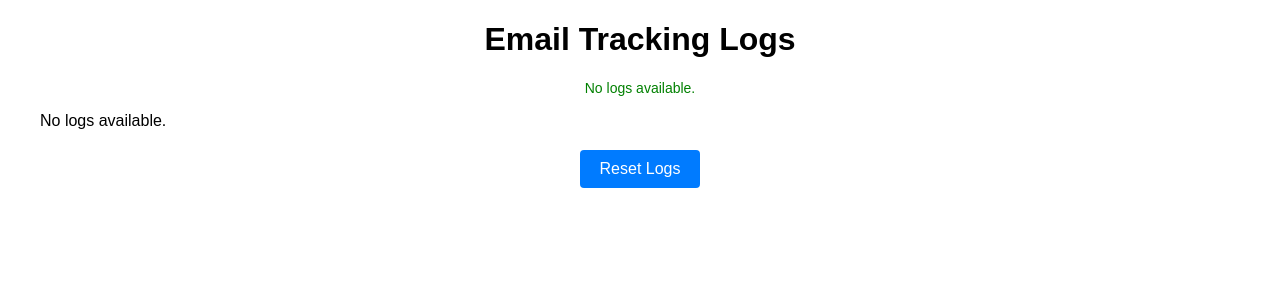
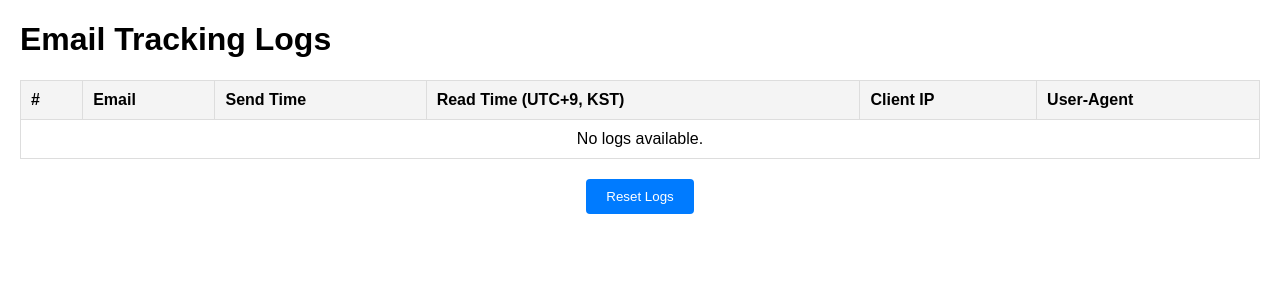
Before and after one commit to JitaeBae/tracking, a Flask app: page /logs in a window 1280 px wide. Shown: the top 300 px of the page. Run offline with Flask 3, Linux system fonts and the light colour scheme.

Commit message:
Update logs.html

```diff
--- a/templates/logs.html
+++ b/templates/logs.html
@@ -3,19 +3,11 @@
 <head>
     <meta charset="UTF-8">
     <meta name="viewport" content="width=device-width, initial-scale=1.0">
-    <title>Email Logs</title>
+    <title>Email Tracking Logs</title>
     <style>
         body {
             font-family: Arial, sans-serif;
             margin: 20px;
-            padding: 0;
-        }
-        .container {
-            max-width: 1200px;
-            margin: 0 auto;
-        }
-        h1 {
-            text-align: center;
         }
         table {
             width: 100%;
@@ -32,22 +24,14 @@
         th {
             background-color: #f4f4f4;
         }
-        .table-wrapper {
-            max-height: 400px;
-            overflow-x: auto;
-            overflow-y: auto;
-            border: 1px solid #ddd;
-        }
         .button-container {
             margin-top: 20px;
             text-align: center;
         }
         .reset-button {
-            display: inline-block;
             padding: 10px 20px;
-            font-size: 16px;
+            background-color: #007bff;
             color: #fff;
-            background-color: #007BFF;
             border: none;
             border-radius: 4px;
             cursor: pointer;
@@ -55,26 +39,10 @@
         .reset-button:hover {
             background-color: #0056b3;
         }
-        .feedback {
-            margin-top: 10px;
-            text-align: center;
-            color: green;
-            font-size: 14px;
-        }
     </style>
 </head>
 <body>
-    <div class="container">
     <h1>Email Tracking Logs</h1>
-
-        <!-- Feedback message -->
-        {% if feedback_message %}
-            <p class="feedback">{{ feedback_message }}</p>
-        {% endif %}
-
-        <!-- Email logs table -->
-        {% if email_status %}
-            <div class="table-wrapper">
     <table>
         <thead>
             <tr>
@@ -87,6 +55,7 @@
             </tr>
         </thead>
         <tbody>
+            {% if email_status %}
                 {% for log in email_status %}
                     <tr>
                         <td>{{ loop.index }}</td>
@@ -97,19 +66,19 @@
                         <td>{{ log.user_agent }}</td>
                     </tr>
                 {% endfor %}
+            {% else %}
+                <tr>
+                    <td colspan="6" style="text-align: center;">No logs available.</td>
+                </tr>
+            {% endif %}
         </tbody>
     </table>
-            </div>
-        {% else %}
-            <p>No logs available.</p>
-        {% endif %}
 
-        <!-- Reset Logs Button -->
+    <!-- Reset Button -->
     <div class="button-container">
         <form method="POST">
             <button type="submit" class="reset-button">Reset Logs</button>
         </form>
     </div>
-    </div>
 </body>
 </html>
```
Lines whose indentation alone changed are shown as unchanged.
